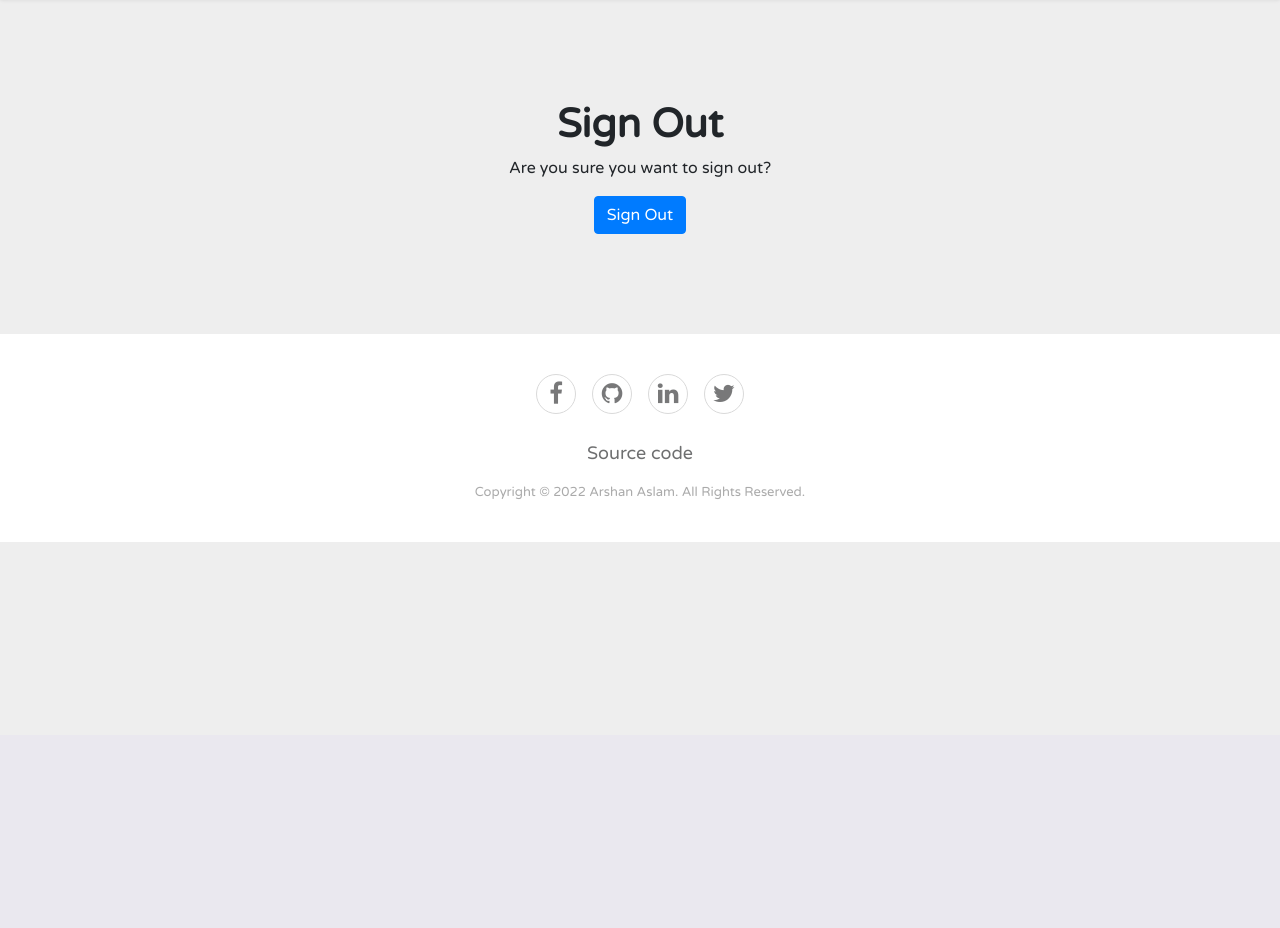
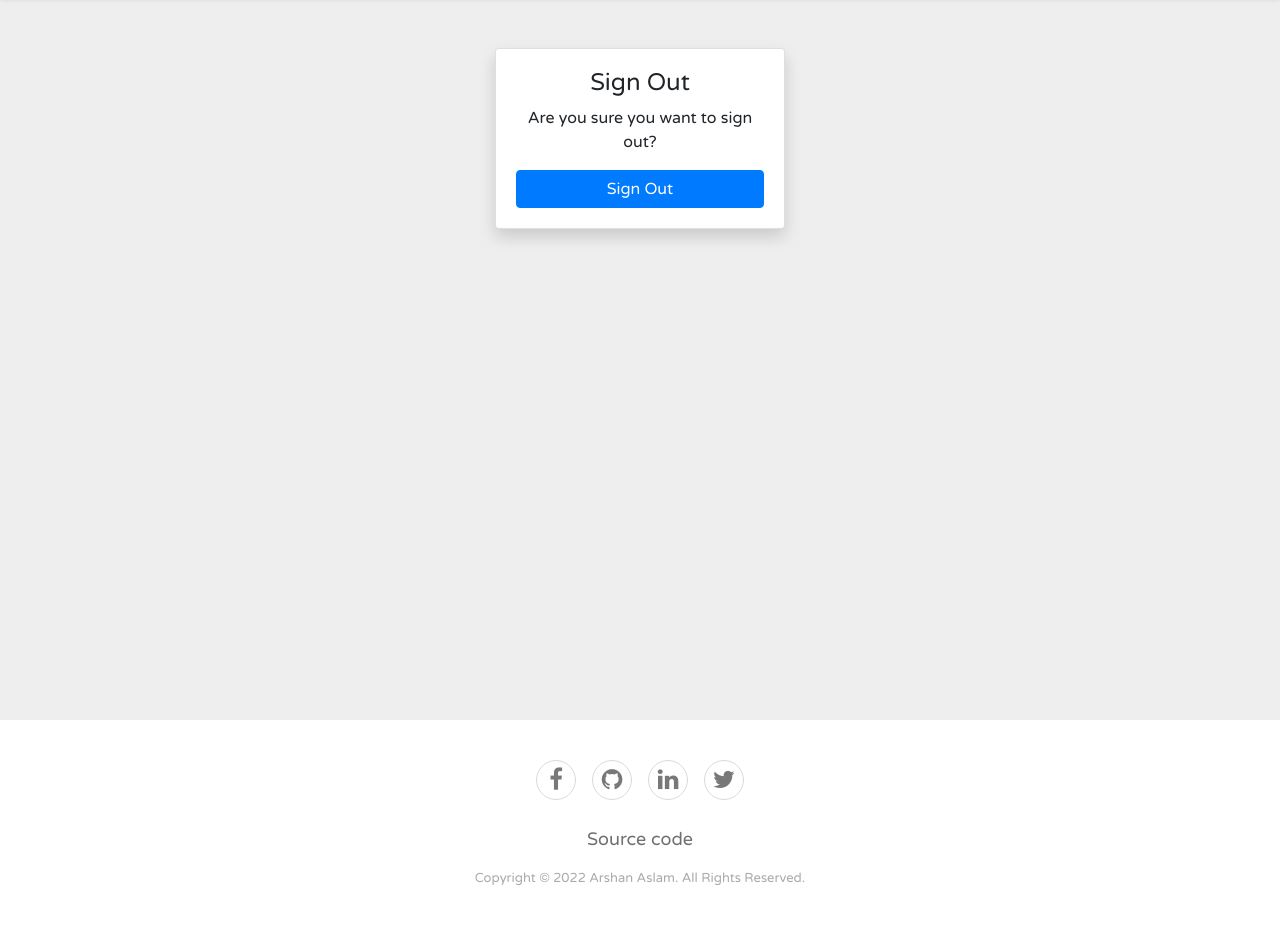
Before and after one commit to arshanaslam1/keep-notes, a Django app: page /accounts/logout/ in a window 1280 px wide. Shown: the part 65-993 px from the top of the page. Before the commit the page ends 607 px from the top, so only its background shows below. Run offline with Django 4.2, Linux system fonts and the light colour scheme; the visitor is signed in with stand-in values (Sample User, id 1); some libraries are stand-ins or nearby versions.

```diff
--- a/notes/templates/notes/home.html
+++ b/notes/templates/notes/home.html
@@ -2,8 +2,9 @@
 {% load static %}
 {% block head_title %}Keep Notes{% endblock %}
 {% block content %}
-    <section>
-        <div class="container-fluid h-custom mt-5">
+    <section class="pt-5 pb-5 mt-0  d-flex"
+             style="min-height: 90vh;">
+        <div class="container-fluid h-custom">
             <div class="row d-flex justify-content-center align-items-center h-100">
                 <div class="col-md-9 col-lg-6 col-xl-5">
                     <img src="{% static "assets/keep_note/img/draw2.webp" %}"
--- a/templates/account/logout.html
+++ b/templates/account/logout.html
@@ -2,18 +2,40 @@
 {% load i18n %}
 {% block head_title %}{% trans "Sign Out" %}{% endblock %}
 {% block content %}
-    <div class="social-form text-center">
-    <h1><b>{% trans "Sign Out" %}</b></h1>
-
+    <section class="pt-5 pb-5 mt-0 d-flex"
+             style="min-height: 90vh;">
+        <div class="container-fluid">
+            <div class="row  justify-content-center d-flex-row h-100">
+                <div class="col-12 col-md-4 col-lg-3 h-50 ">
+                    <div class="card shadow">
+                        <div class="card-body">
+                            <div class="row">
+                                <div class="col-md-12 text-center">
+                                    <h4>{% trans "Sign Out" %}</h4>
+                                </div>
+                            </div>
+                            <div class="row">
+                                <div class="col-md-12 text-center">
                                     <p>{% trans 'Are you sure you want to sign out?' %}</p>
-
+                                </div>
+                            </div>
+                            <div class="row">
+                                <div class="col-md-12 text-center">
                                     <form method="post" action="{% url 'account_logout' %}">
                                         {% csrf_token %}
                                         {% if redirect_field_value %}
-  <input type="hidden" name="{{ redirect_field_name }}" value="{{ redirect_field_value }}"/>
+                                            <input type="hidden" name="{{ redirect_field_name }}"
+                                                   value="{{ redirect_field_value }}"/>
                                         {% endif %}
-  <button type="submit" class="btn btn-primary">{% trans 'Sign Out' %}</button>
+                                        <button type="submit"
+                                                class="btn btn-primary btn-block">{% trans 'Sign Out' %}</button>
                                     </form>
-
                                 </div>
+                            </div>
+                        </div>
+                    </div>
+                </div>
+            </div>
+        </div>
+    </section>
 {% endblock content %}
--- a/templates/socialaccount/signup.html
+++ b/templates/socialaccount/signup.html
@@ -1,5 +1,6 @@
 {% extends 'main/base.html' %}
 {% load crispy_forms_tags %}
+{% load static %}
 {% load i18n %}
 {% block head_title %}{% trans "Signup" %}{% endblock %}
 {% block content %}
```
Lines whose indentation alone changed are shown as unchanged.
